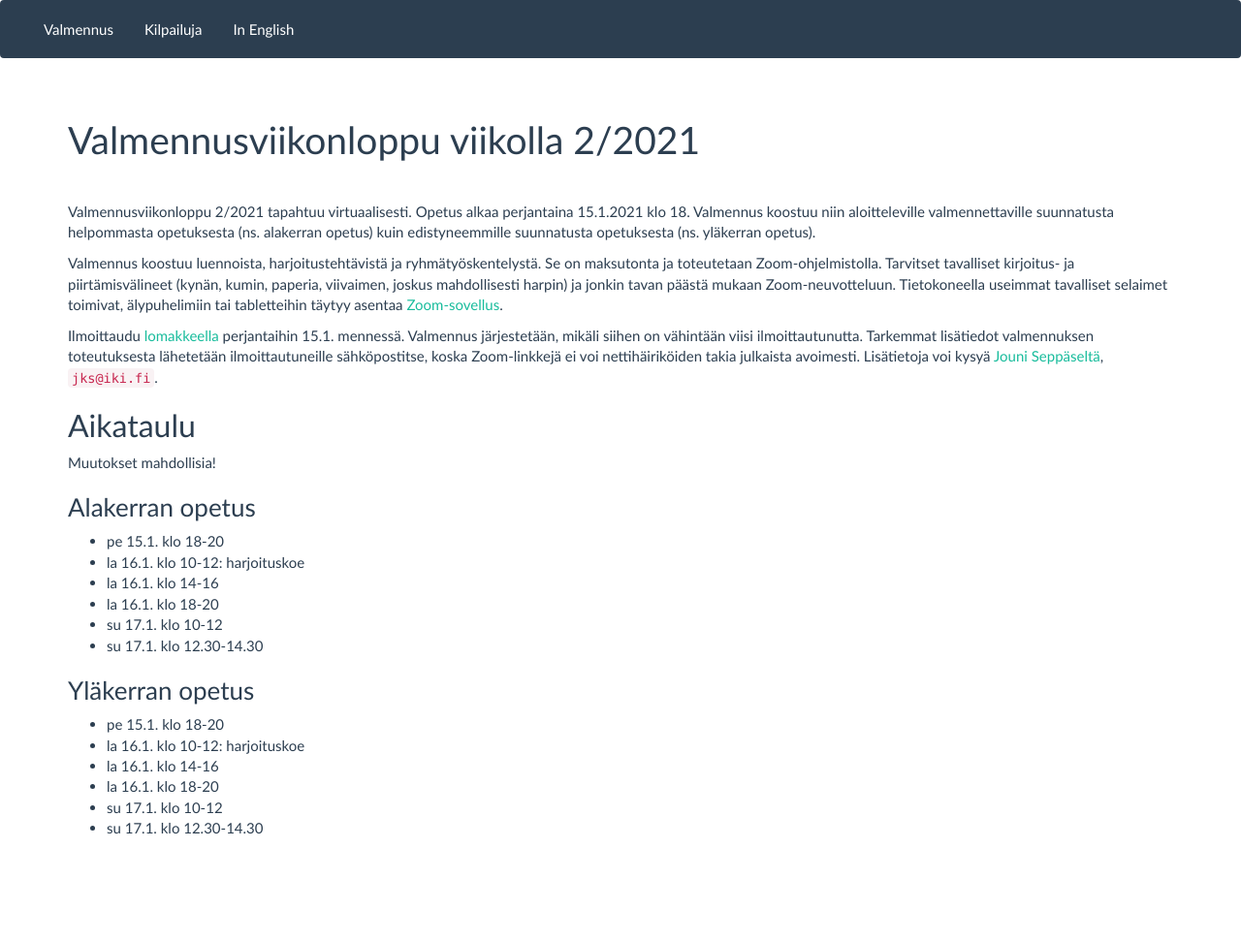
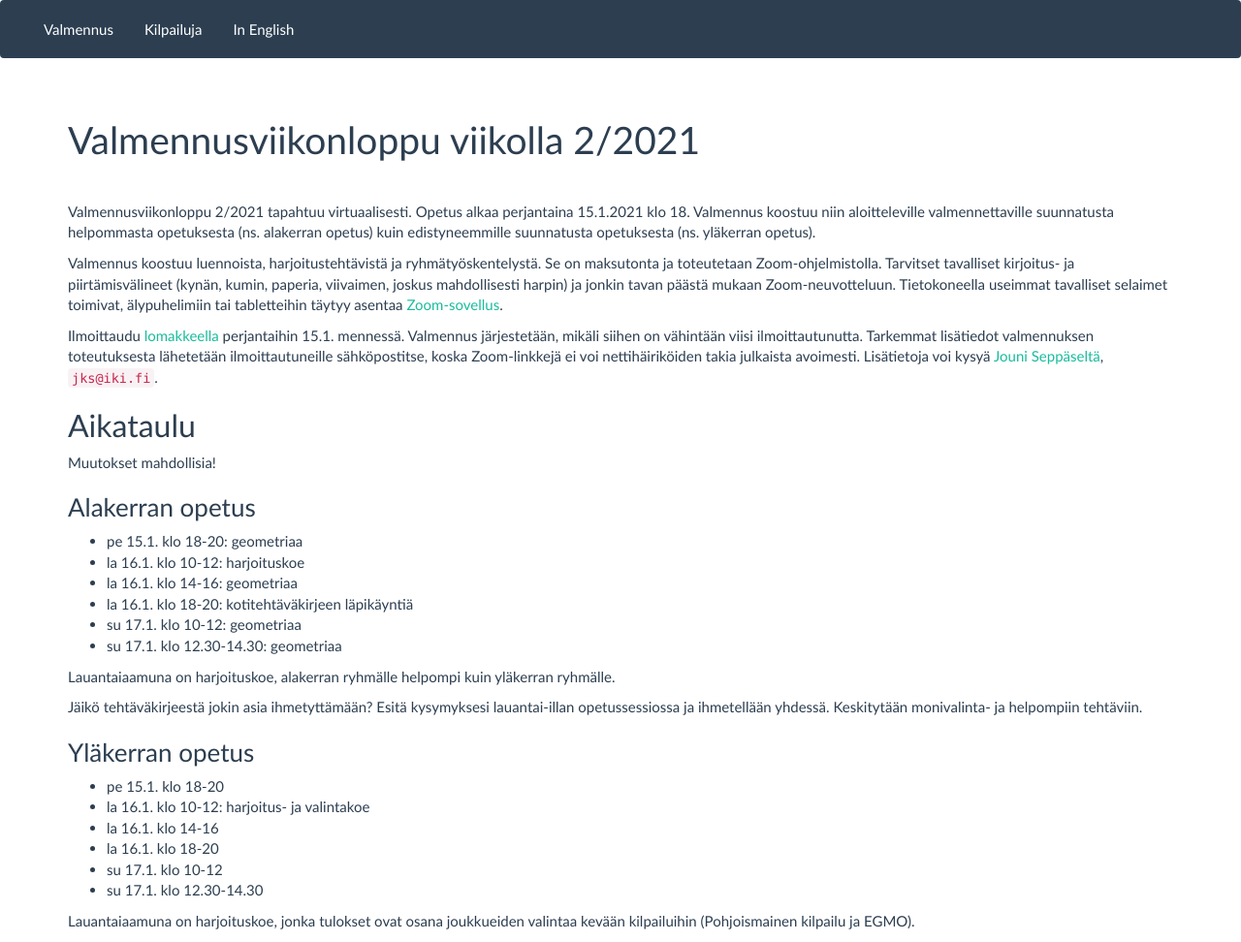
Before and after one commit to matematiikkakilpailut/matematiikkakilpailut.github.io, a Jekyll site: the page built from aikataulu/2021W02/index.md, in a window 1280 px wide. Shown: the whole page at 97% size. Built offline with Jekyll 4.4.1, drawn with Linux system fonts in a browser that asks for light colours; before the commit the page ends 900 px from its top, so only the background shows below that.

Commit message:
Tammikuun viikonlopun ohjelmaa

```diff
--- a/aikataulu/2021W02/index.md
+++ b/aikataulu/2021W02/index.md
@@ -68,18 +68,24 @@ Muutokset mahdollisia!
 
 ### Alakerran opetus
 
+- pe 15.1. klo 18-20: geometriaa
+- la 16.1. klo 10-12: harjoituskoe
+- la 16.1. klo 14-16: geometriaa
+- la 16.1. klo 18-20: kotitehtäväkirjeen läpikäyntiä
+- su 17.1. klo 10-12: geometriaa
+- su 17.1. klo 12.30-14.30: geometriaa
+
+Lauantaiaamuna on harjoituskoe, alakerran ryhmälle helpompi kuin yläkerran ryhmälle.
+
+Jäikö tehtäväkirjeestä jokin asia ihmetyttämään? Esitä kysymyksesi lauantai-illan opetussessiossa ja ihmetellään yhdessä. Keskitytään monivalinta- ja helpompiin tehtäviin.
+
+### Yläkerran opetus
+
 - pe 15.1. klo 18-20
-- la 16.1. klo 10-12: harjoituskoe
+- la 16.1. klo 10-12: harjoitus- ja valintakoe
 - la 16.1. klo 14-16
 - la 16.1. klo 18-20
 - su 17.1. klo 10-12
 - su 17.1. klo 12.30-14.30
 
-### Yläkerran opetus
-
-- pe 15.1. klo 18-20
-- la 16.1. klo 10-12: harjoituskoe
-- la 16.1. klo 14-16
-- la 16.1. klo 18-20
-- su 17.1. klo 10-12
-- su 17.1. klo 12.30-14.30
+Lauantaiaamuna on harjoituskoe, jonka tulokset ovat osana joukkueiden valintaa kevään kilpailuihin (Pohjoismainen kilpailu ja EGMO).
```
